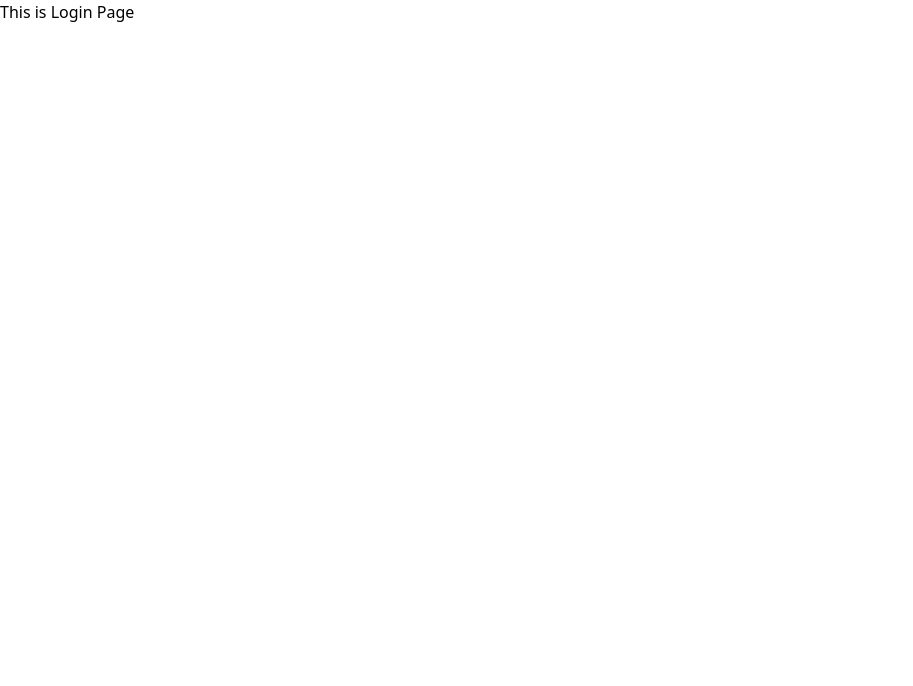
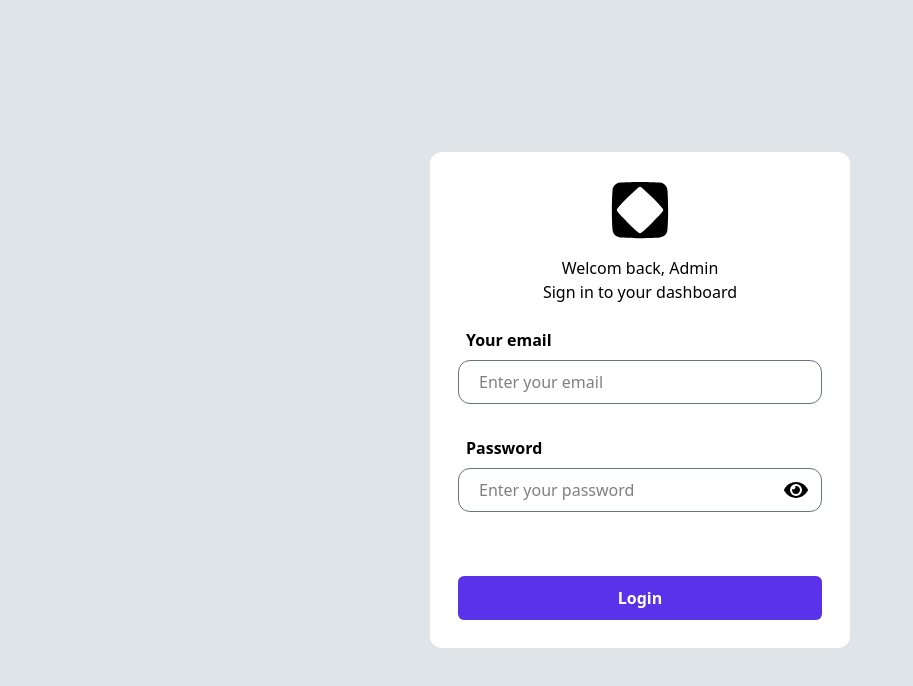
Before and after one commit to WinterBit/Admin-Dashboard---Users-Product-Management, a React (Vite) app: page /Login in a window 1280 px wide. Shown: the top 686 px of the page, without its empty margins (0-913 px from the left). Built offline with nearby package versions, Linux system fonts and the light colour scheme.

Commit message:
feat(auth): add login page for admin dashboard

```diff
--- a/package.json
+++ b/package.json
@@ -13,6 +13,7 @@
     "@tailwindcss/vite": "^4.1.18",
     "react": "^19.2.0",
     "react-dom": "^19.2.0",
+    "react-icons": "^5.5.0",
     "react-router-dom": "^7.12.0",
     "tailwindcss": "^4.1.18"
   },
--- a/src/App.jsx
+++ b/src/App.jsx
@@ -1,3 +1,4 @@
+import { useState } from 'react'
 import { BrowserRouter, Routes, Route } from 'react-router-dom'
 import './App.css'
 
@@ -7,16 +8,20 @@ import Users from './pages/Users'
 import Products from './pages/Products'
 import UserDetails from './pages/UserDetails'
 import PrivateRoute from './routes/PrivateRoute'
+import { AuthContext } from './context/AuthContext'
 
 function App() {
 
+  const [loggedIn, setLoggedIn] = useState(false)
+
   return (
+    <AuthContext.Provider value={{loggedIn,setLoggedIn}}>
       <BrowserRouter>
         <Routes>
           <Route path='/Login' element={<Login />} />
 
           {/* Protected Routes */}
-        <Route element={<PrivateRoute/>}>
+          <Route element={<PrivateRoute />}>
             <Route element={<AppLayout />}>
               <Route path='/dashboard/users' element={<Users />} />
               <Route path='/dashboard/users/user-details' element={<UserDetails />} />
@@ -25,6 +30,8 @@ function App() {
           </Route>
         </Routes>
       </BrowserRouter>
+    </AuthContext.Provider>
+
   )
 }
 
--- a/src/context/AuthContext.jsx
+++ b/src/context/AuthContext.jsx
@@ -0,0 +1,3 @@
+import { createContext } from "react";
+
+export const AuthContext = createContext();
--- a/src/pages/Login.jsx
+++ b/src/pages/Login.jsx
@@ -1,8 +1,131 @@
+import { useContext, useState } from 'react'
+import { useNavigate } from 'react-router-dom';
+import MainLogo from '../assets/MainLogo.svg'
+import { FaEye } from "react-icons/fa";
+import { FaEyeSlash } from "react-icons/fa6";
+
+import { AuthContext } from '../context/AuthContext';
+import { Authenticate } from '../server/Server';
 
 const Login = () => {
+
+    const auth = useContext(AuthContext);
+    const [visible, setVisible] = useState(false);
+    const [form, setForm] = useState({ email: "", password: "" });
+    const [errors, setErrors] = useState({})
+
+    const isValid = Object.keys(validate(form)).length === 0;
+    const navigate = useNavigate()
+
+    function handleChange(e) {
+        const { name, value } = e.target;
+
+        setForm((prev) => (
+            {
+                ...prev,
+                [name]: value,
+            }
+        ))
+    }
+
+    function validate(form) {
+        const errors = {};
+
+        if (form.email.length === 0) {
+            errors.email = "Email is required";
+        }
+
+        else if (!form.email.endsWith(".com")) {
+            errors.email = "Invalid email"
+        }
+
+        if (form.password.length === 0) {
+            errors.password = "password is required"
+        }
+
+        else if (form.password.length < 6) {
+            errors.password = "password is too short"
+        }
+        return errors
+    }
+
+    function handleSubmit(e) {
+        e.preventDefault()
+
+        if (!isValid) {
+            setErrors(validate(form))
+            return;
+        }
+
+        else {
+            const admin = Authenticate(form)
+
+            if (Object.keys(admin).length === 0) {
+                alert("Incorrect Email or Password")
+                setErrors({})
+                return;
+            }
+
+            setErrors({})
+            setForm({ email: "", password: "" })
+            auth.setLoggedIn(true)
+            navigate('/dashboard/users/')
+        }
+    }
+
     return (
-        <div>
-            This is Login Page
+        <div className="bg-[#DEE4E7] Login-Page min-h-screen min-w-screen flex justify-center items-center">
+
+            <form className="Login-Card bg-white w-105 p-5 flex flex-col justify-centr items-center rounded-xl" onSubmit={handleSubmit}>
+                <div className="logo p-2">
+                    <img src={MainLogo} alt="Dashboard Logo" />
+                </div>
+                <p className="greet text-center p-2">
+                    Welcom back, Admin
+                    <br />
+                    Sign in to your dashboard
+                </p>
+
+                <div className="email p-2 w-full">
+                    <p className='p-2 font-semibold'>Your email</p>
+                    <div className="email-input h-11 border border-gray-500 rounded-xl">
+                        <input
+                            type="email"
+                            name='email'
+                            placeholder='Enter your email'
+                            className='h-full w-full px-5 border-none outline-none rounded-xl'
+                            value={form.email}
+                            onChange={handleChange}
+                        />
+                    </div>
+                    <p className='text-red-500 p-1 text-center'>{errors.email}</p>
+                </div>
+
+                <div className="password p-2 w-full">
+                    <p className='p-2 font-semibold'>Password</p>
+                    <div className="password-input h-11 border border-gray-500 rounded-xl flex flex-row justify-center items-center">
+                        <input
+                            type={!visible ? "password" : "text"}
+                            name='password'
+                            placeholder='Enter your password'
+                            className='h-full w-full px-5  outline-none border-none rounded-xl'
+                            value={form.password}
+                            onChange={handleChange}
+                        />
+                        <div className='Eye w-1/6 flex justify-center items-center cursor-pointer'
+                            onClick={() => { setVisible((prev) => !prev) }}
+                        >
+                            {!visible ? <FaEye size={"1.5rem"} /> : <FaEyeSlash size={"1.5rem"} />}
+                        </div>
+                    </div>
+                    <p className='text-red-500 p-1 text-center'>{errors.password}</p>
+                </div>
+
+                <div className="submit-btn w-full p-2 mt-10">
+                    <button className='bg-[#5A32E9] text-white h-11 w-full rounded-md cursor-pointer hover:bg-[#5a32e9e1] font-semibold'>Login</button>
+                </div>
+            </form>
+
         </div>
     )
 }
--- a/src/routes/PrivateRoute.jsx
+++ b/src/routes/PrivateRoute.jsx
@@ -1,7 +1,9 @@
 import { Outlet, Navigate } from "react-router-dom";
+import { useContext } from "react";
+import { AuthContext } from "../context/AuthContext";
 
 const PrivateRoute = () => {
-    const isAuthenticated = true;
+    const isAuthenticated = useContext(AuthContext).loggedIn;
 
     if (!isAuthenticated) {
         return <Navigate to={'/login'} replace />
--- /dev/null
+++ b/src/server/Server.js
@@ -0,0 +1,11 @@
+const admin = {
+    "name":"Admin",
+    "email":"admin@test.com",
+    "password":"admin123"
+}
+
+export function Authenticate(form){
+    if((form.email === admin.email) && (form.password === admin.password)) return admin
+
+    return {}
+}
```
Also changed, not shown: src/assets/MainLogo.svg (added), 1 other file (tests, documents, lock files or other folders). Lines whose indentation alone changed are shown as unchanged.
